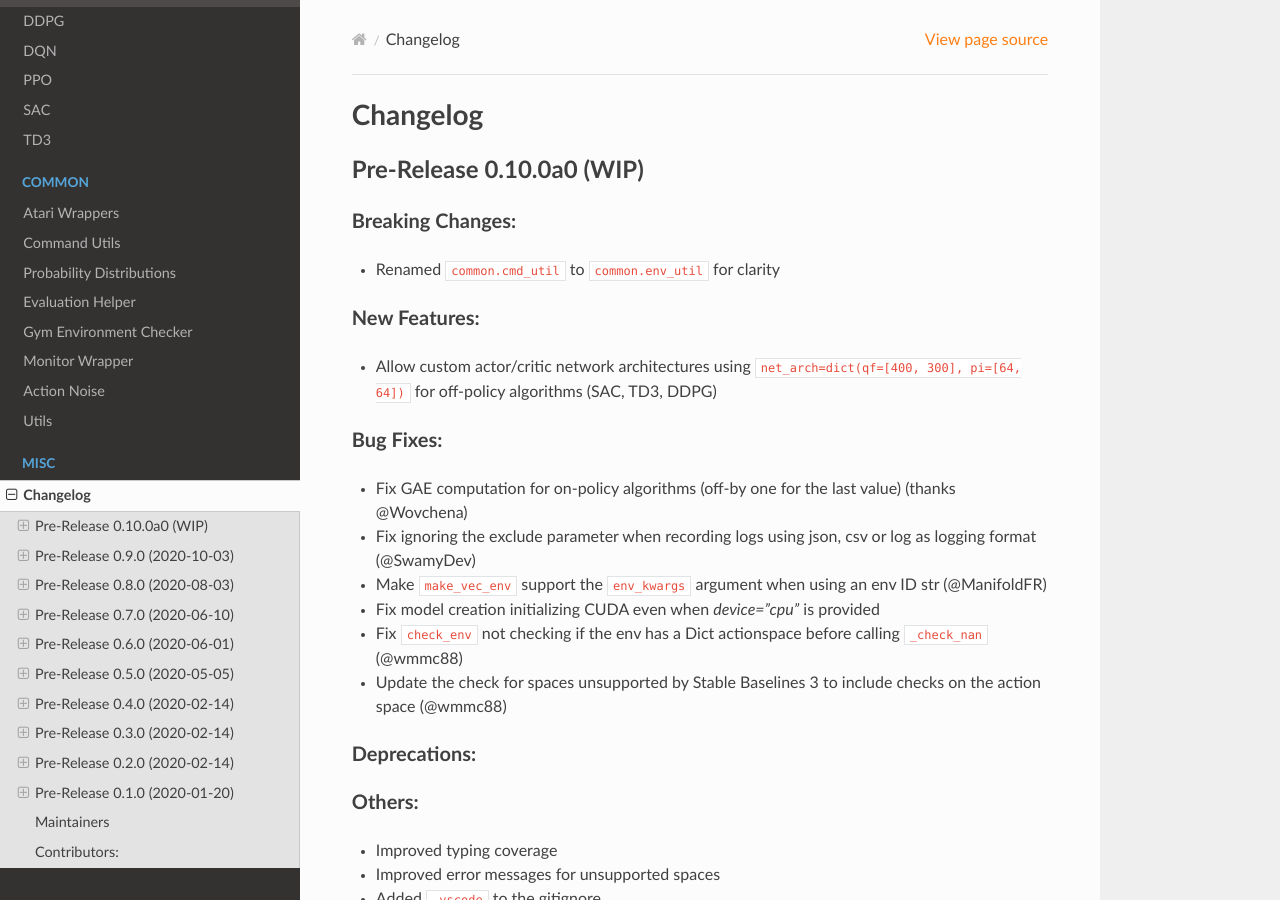
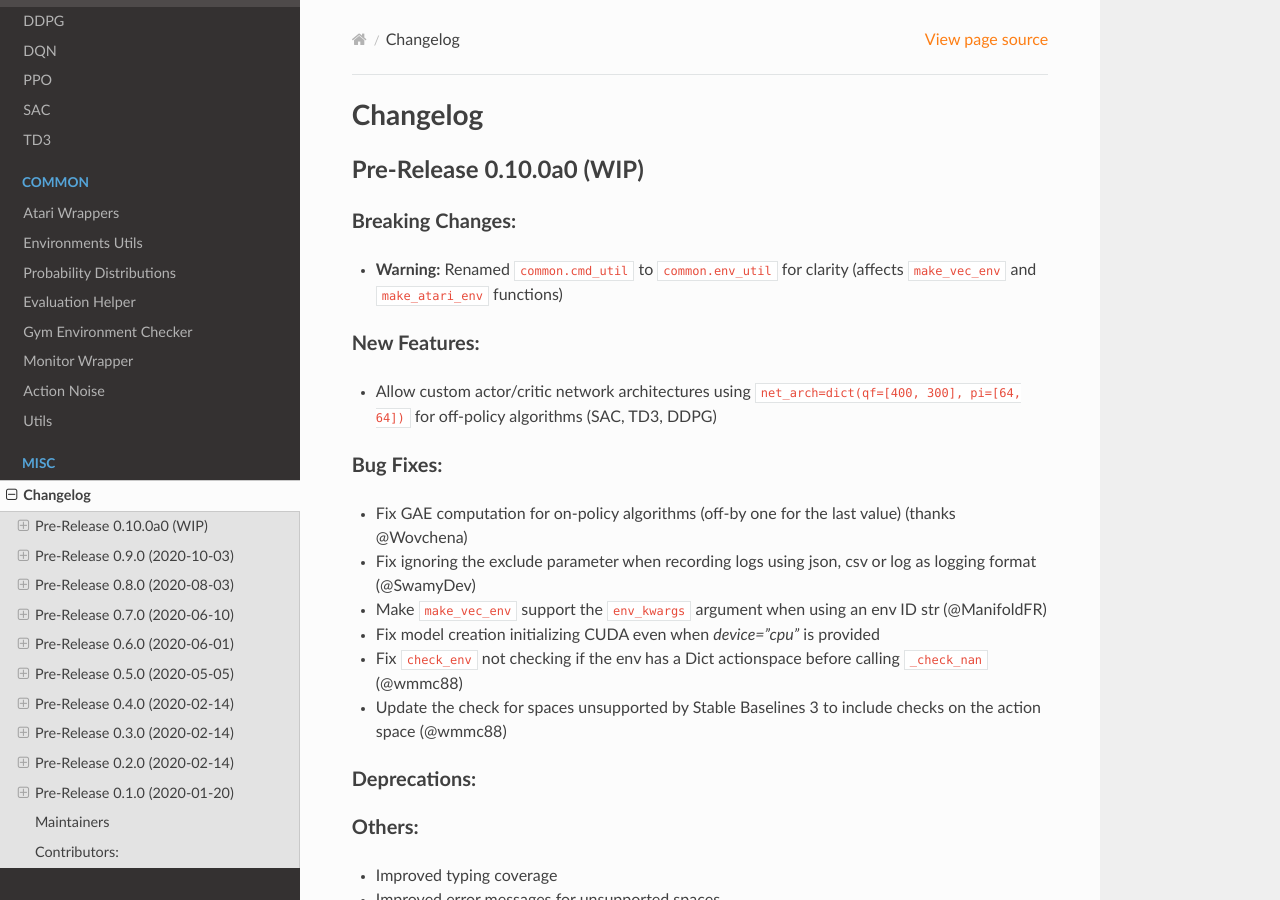
Before and after one commit to DLR-RM/stable-baselines3, a Sphinx documentation site: the page built from docs/misc/changelog.rst, in a window 1280 px wide and 900 px high. Built offline with Sphinx 7.4.7 and the Read the Docs theme 2.0.0, drawn with Linux system fonts in a browser that asks for light colours; pages that are not in the unit, such as notebooks, are missing from menus.

Commit message:
Address comments

```diff
--- a/docs/common/env_util.rst
+++ b/docs/common/env_util.rst
@@ -1,6 +1,6 @@
 .. _env_util:
 
-Command Utils
+Environments Utils
 =========================
 
 .. automodule:: stable_baselines3.common.env_util
--- a/docs/misc/changelog.rst
+++ b/docs/misc/changelog.rst
@@ -9,7 +9,7 @@ Pre-Release 0.10.0a0 (WIP)
 
 Breaking Changes:
 ^^^^^^^^^^^^^^^^^
-- Renamed ``common.cmd_util`` to ``common.env_util`` for clarity
+- **Warning:** Renamed ``common.cmd_util`` to ``common.env_util`` for clarity (affects ``make_vec_env`` and ``make_atari_env`` functions)
 
 New Features:
 ^^^^^^^^^^^^^
```
Also changed, not shown: 1 other file.
